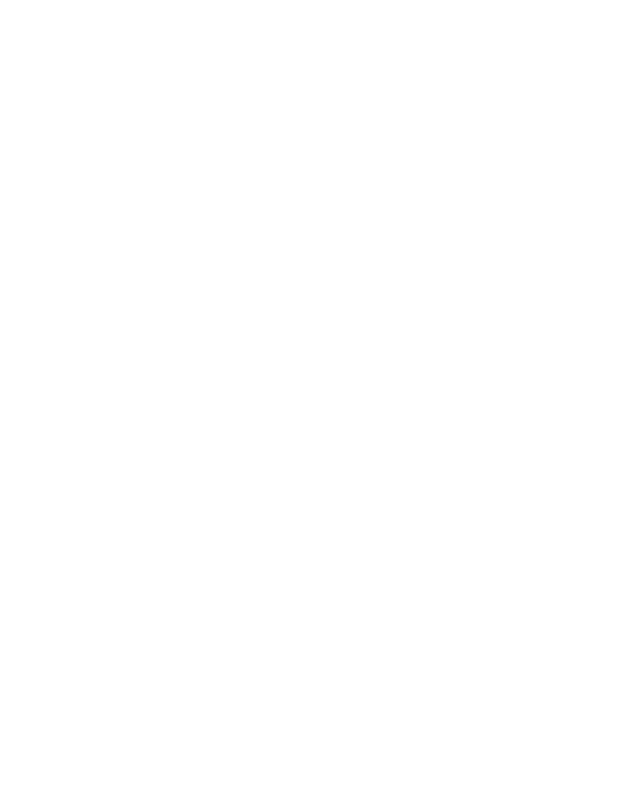
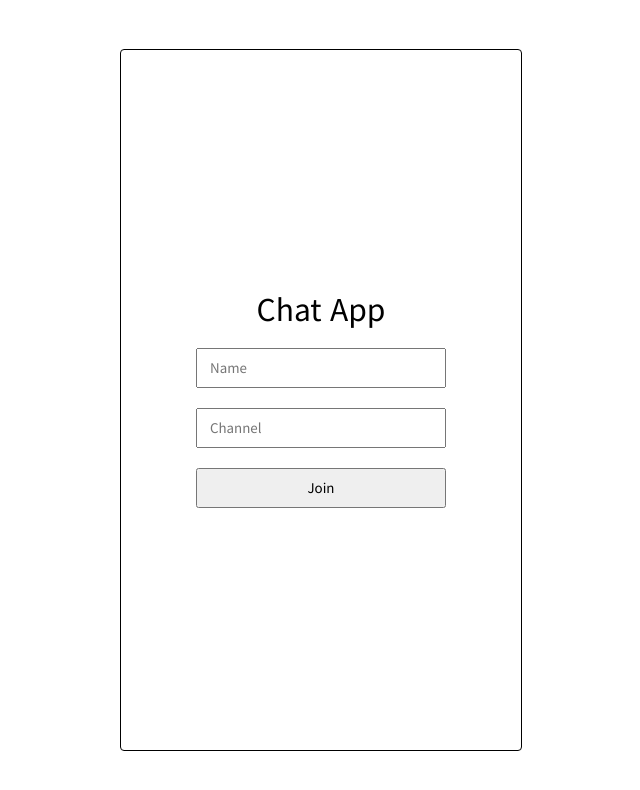
Before and after one commit to seungdeng17/chat-app, a React (Create React App) app in the folder client/: page / in a window 1280 px wide. Shown: the top 790 px of the page, without its empty margins (319-959 px from the left). Built offline with nearby package versions, Linux system fonts and the light colour scheme.

Commit message:
feat: Join 컴포넌트 추가

```diff
--- a/client/package.json
+++ b/client/package.json
@@ -9,6 +9,7 @@
     "@testing-library/user-event": "^7.1.2",
     "react": "^16.13.1",
     "react-dom": "^16.13.1",
+    "react-hook-form": "^6.4.1",
     "react-router-dom": "^5.2.0",
     "react-scripts": "3.4.3",
     "react-scroll-to-bottom": "^3.0.0",
--- a/client/src/App.js
+++ b/client/src/App.js
@@ -3,6 +3,7 @@
 
 import GlobalStyles from '@/styles/GlobalStyles';
 import Join from '@components/Join';
+import Chat from '@components/Chat/Chat';
 
 function App() {
   return (
@@ -12,6 +13,7 @@
       <Router>
         <Switch>
           <Route exact path='/' component={Join} />
+          <Route path='/chat/:name/:channel' component={Chat} />
         </Switch>
       </Router>
     </>
--- a/client/src/components/Join.jsx
+++ b/client/src/components/Join.jsx
@@ -1,7 +1,62 @@
 import React from "react";
+import { useHistory } from "react-router-dom";
+import { useForm } from "react-hook-form";
+import styled from "styled-components";
+
+const JoinWrap = styled.div`
+  display: flex;
+  justify-content: center;
+  align-items: center;
+  height: 100vh;
+`;
+
+const JoinForm = styled.form`
+  width: 400px;
+  height: 700px;
+  border: 1px solid #000;
+  border-radius: 4px;
+  display: flex;
+  flex-direction: column;
+  justify-content: center;
+  align-items: center;
+`;
+
+const Title = styled.h1`
+  font-size: 30px;
+  margin-bottom: 25px;
+`;
+
+const Input = styled.input`
+  width: 250px;
+  height: 40px;
+  margin-bottom: 20px;
+  text-indent: 10px;
+  box-sizing: border-box;
+`;
+
+const Button = styled.button`
+  width: 250px;
+  height: 40px;
+  box-sizing: border-box;
+`;
 
 const Join = () => {
-  return <div></div>;
+  const history = useHistory();
+  const { handleSubmit, register } = useForm();
+  const onSubmit = ({ name, channel }) => {
+    history.push(`/chat/${name}/${channel}`);
+  };
+
+  return (
+    <JoinWrap onSubmit={handleSubmit(onSubmit)}>
+      <JoinForm>
+        <Title>Chat App</Title>
+        <Input type="text" placeholder="Name" name="name" ref={register} />
+        <Input type="text" placeholder="Channel" name="channel" ref={register} />
+        <Button type="submit">Join</Button>
+      </JoinForm>
+    </JoinWrap>
+  );
 };
 
 export default Join;
```
Also changed, not shown: 1 other file (tests, documents, lock files or other folders).
